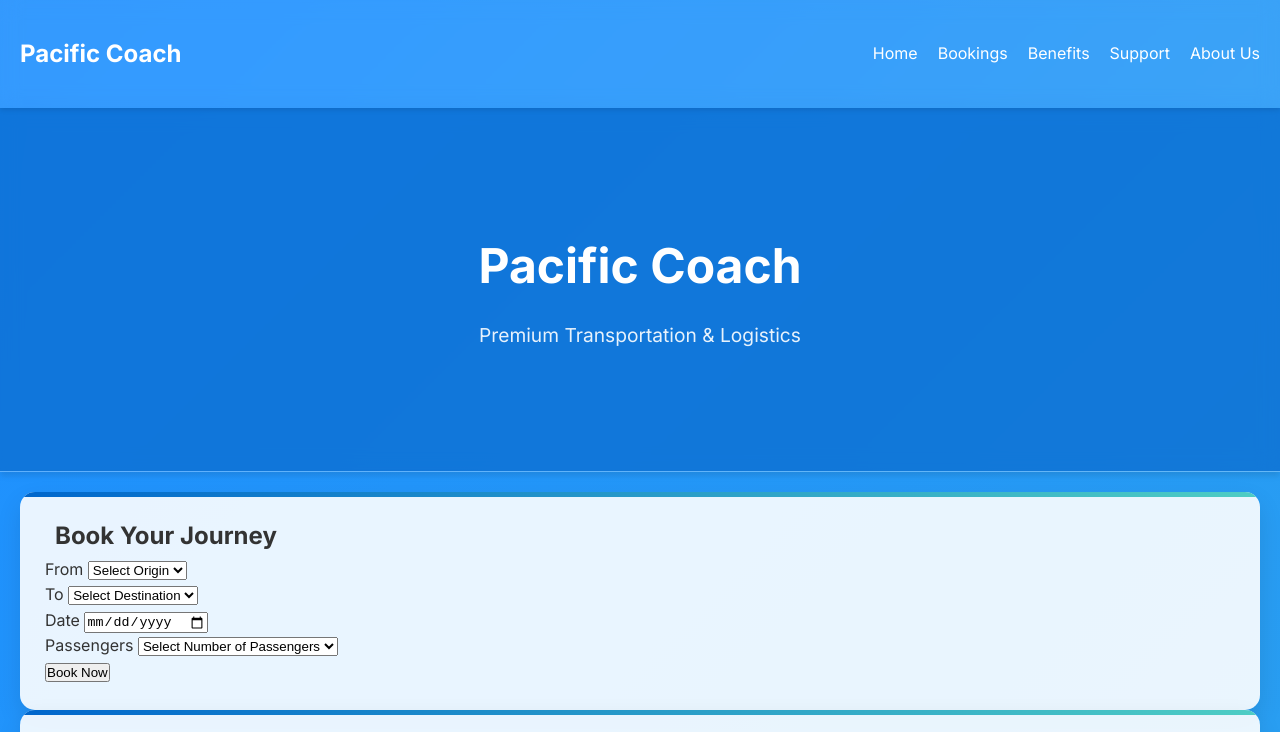
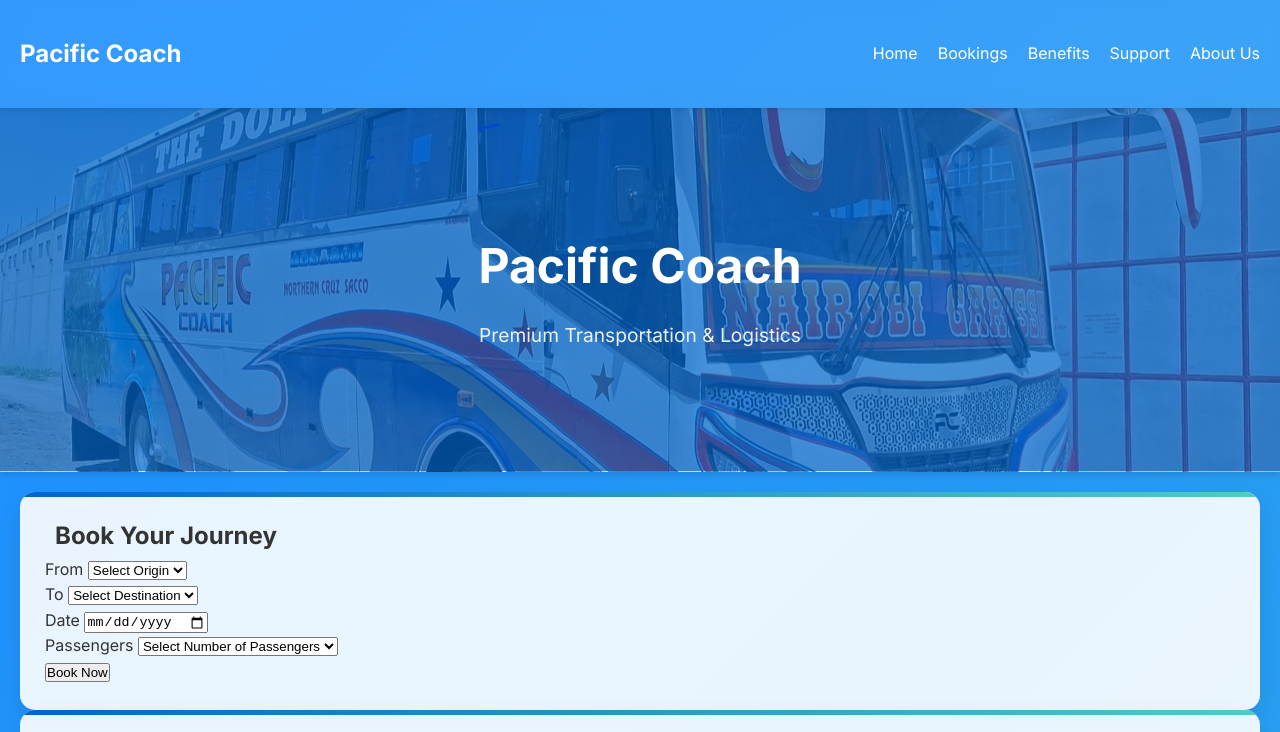
Before and after one commit to yasiir564/bus, a plain HTML site: page index.html in a window 1280 px wide. Shown: the top 732 px of the page. Drawn offline with Linux system fonts and the light colour scheme; some packages are replaced by stand-ins of ours; a script that the page names is missing; some icons are missing.

Commit message:
Update index.html

```diff
--- a/index.html
+++ b/index.html
@@ -119,7 +119,7 @@
         animation: fadeInUp 1s ease;
 
         /* New background image properties */
-        background-image: url('/path/to/bus-background.jpg');
+        background-image: url('WhatsApp Image 2024-12-15 at 23.47.18_4a14a9d2.jpg');
         background-size: cover;
         background-position: center;
         background-repeat: no-repeat;
```
